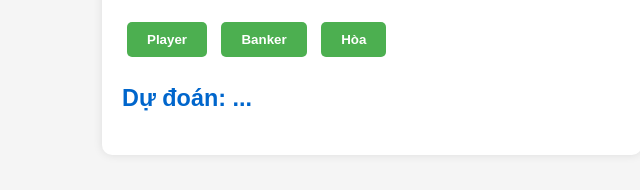
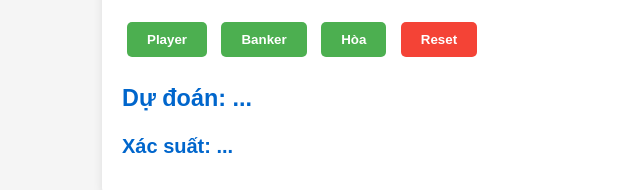
Before and after one commit to nam10678/baccarat-predictor, a plain HTML site: page index.html in a window 1280 px wide. Shown: the part 195-385 px from the top of the page, without its empty margins (268-908 px from the left). Drawn offline with Linux system fonts and the light colour scheme.

Commit message:
Update index.html

```diff
--- a/index.html
+++ b/index.html
@@ -21,10 +21,12 @@
       <button onclick="addResult('Player')">Player</button>
       <button onclick="addResult('Banker')">Banker</button>
       <button onclick="addResult('Tie')">Hòa</button>
+      <button onclick="resetHistory()" style="background-color: #f44336;">Reset</button>
     </div>
 
     <div class="prediction-box">
       <h3 id="prediction">Dự đoán: ...</h3>
+      <p id="percentages">Xác suất: ...</p>
     </div>
   </div>
 
```
